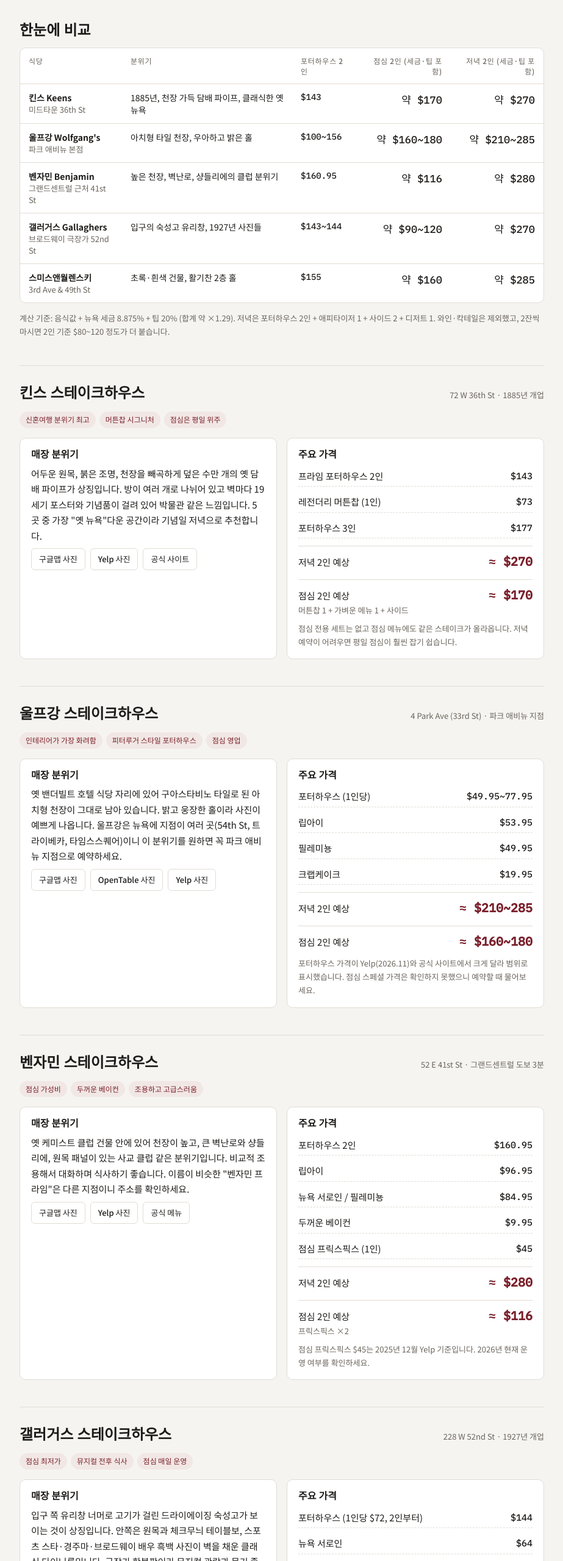
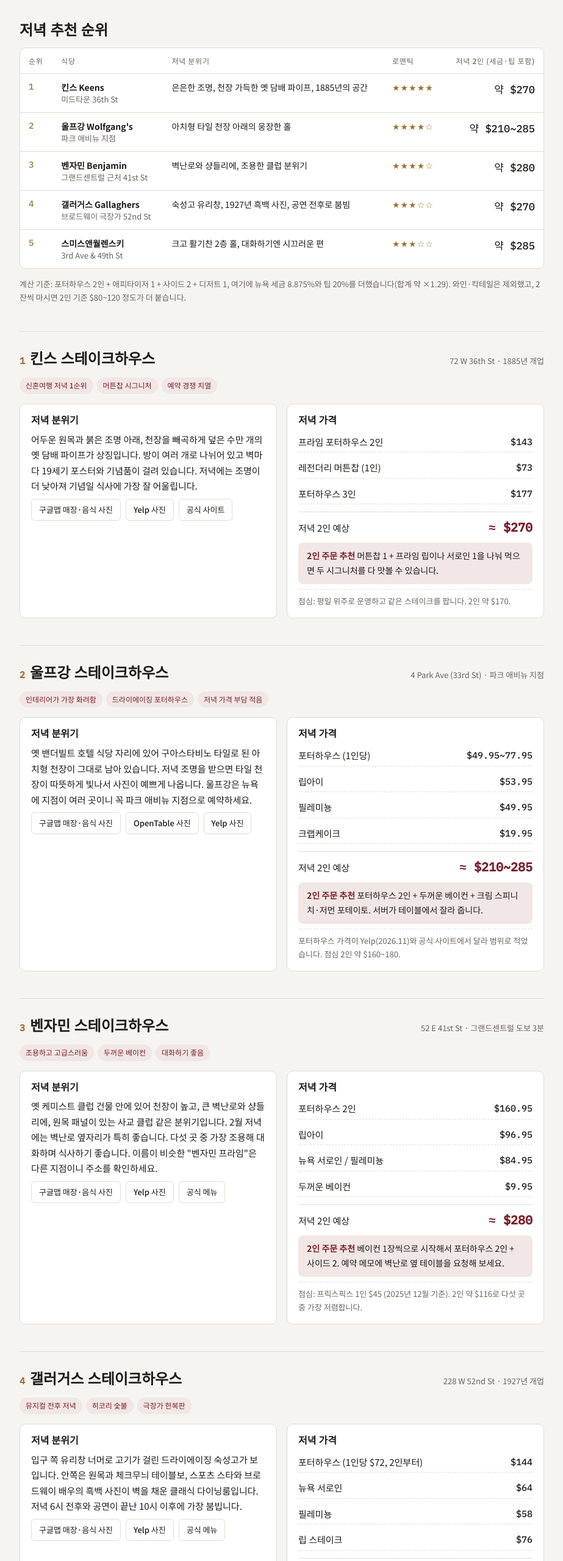
Before and after one commit to gyuri-choi-0819/Claude, a plain HTML site: page nyc-steakhouse-report.html in a window 1280 px wide. Shown: the part 220-2780 px from the top of the page at 61% size, without its empty margins (178-1101 px from the left). Drawn offline with Linux system fonts and the light colour scheme.

Commit message:
Rework steakhouse report around dinner recommendations
Co-Authored-By: Claude Opus 5.5 <noreply@anthropic.com>
Claude-Session: https://claude.ai/code/session_0159Z8pVGAciiScttp7QUWN1

```diff
--- a/nyc-steakhouse-report.html
+++ b/nyc-steakhouse-report.html
@@ -2,7 +2,7 @@
 <meta name="claude:viewport-fit-sides" content="cover">
 <link rel="stylesheet" href="https://fonts.googleapis.com/css2?family=Noto+Serif+KR:wght@600;800&family=Noto+Sans+KR:wght@400;500;700&family=IBM+Plex+Mono:wght@500&display=swap">
 <style>
-/* Layout: single reading column; summary table first, then one section per restaurant, picks at the end */
+/* Layout: single reading column; dinner ranking first, then one section per restaurant in recommended order, lunch as a footnote */
 :root{
   --bg:#f5f4f1; --surface:#ffffff; --fg:#1d1b19; --muted:#6b645c; --line:#e2ddd5;
   --accent:#7a1f2b; --brass:#9a7330; --chip:#f1e7e4;
@@ -29,204 +29,204 @@ a:focus-visible{outline:2px solid var(--accent);outline-offset:2px}
 .num{font-family:var(--mono);font-variant-numeric:tabular-nums}
 .note{font-size:13px;color:var(--muted)}
 .tablebox{overflow-x:auto;border:1px solid var(--line);border-radius:10px;background:var(--surface)}
-table{border-collapse:collapse;width:100%;min-width:640px;font-size:14px}
+table{border-collapse:collapse;width:100%;min-width:660px;font-size:14px}
 th,td{padding:12px 14px;text-align:left;border-bottom:1px solid var(--line);vertical-align:top}
 th{font-size:12px;letter-spacing:.06em;color:var(--muted);font-weight:500}
 tr:last-child td{border-bottom:0}
-td.r,th.r{text-align:right}
+td.r,th.r{text-align:right;white-space:nowrap}
 .big{font-size:17px;font-weight:500}
+.rank{font-family:var(--mono);color:var(--brass);font-weight:500}
+.stars{color:var(--brass);letter-spacing:1px;white-space:nowrap}
 section.r{display:flex;flex-direction:column;gap:16px;padding-top:28px;border-top:1px solid var(--line)}
 .head{display:flex;flex-wrap:wrap;justify-content:space-between;align-items:baseline;gap:8px 16px}
+.head h2 span{font-family:var(--mono);font-size:15px;color:var(--brass);margin-right:8px}
 .meta{font-size:13px;color:var(--muted)}
 .chips{display:flex;flex-wrap:wrap;gap:6px}
 .chip{background:var(--chip);color:var(--accent);font-size:12px;padding:3px 10px;border-radius:999px;font-weight:500}
 .grid{display:grid;grid-template-columns:1fr 1fr;gap:16px}
 @media (max-width:640px){.grid{grid-template-columns:1fr}}
 .box{background:var(--surface);border:1px solid var(--line);border-radius:10px;padding:16px 18px;display:flex;flex-direction:column;gap:8px;min-width:0}
-.box ul{margin:0;padding-left:18px}
-.box li{margin:2px 0}
 .price-row{display:flex;justify-content:space-between;gap:12px;border-bottom:1px dashed var(--line);padding-block:4px}
 .price-row:last-of-type{border-bottom:0}
 .total{display:flex;justify-content:space-between;align-items:baseline;gap:12px;margin-top:4px;padding-top:8px;border-top:1px solid var(--line)}
 .total b{font-family:var(--mono);font-size:20px;color:var(--accent)}
+.order{background:var(--chip);border-radius:8px;padding:10px 14px;font-size:14px}
+.order b{color:var(--accent)}
 .photos{display:flex;flex-wrap:wrap;gap:8px}
 .photos a{display:inline-block;text-decoration:none;font-size:13px;font-weight:500;border:1px solid var(--line);background:var(--surface);color:var(--fg);padding:6px 12px;border-radius:6px}
 .photos a:hover{border-color:var(--accent);color:var(--accent)}
-.picks{display:grid;grid-template-columns:repeat(auto-fit,minmax(220px,1fr));gap:16px}
-.pick{border-left:3px solid var(--brass);padding:4px 0 4px 14px;display:flex;flex-direction:column;gap:4px}
-.pick .k{font-size:12px;color:var(--brass);font-weight:700;letter-spacing:.06em}
+.lunch{font-size:13px;color:var(--muted);border-top:1px dashed var(--line);padding-top:8px}
+.tips{margin:0;padding-left:20px;display:flex;flex-direction:column;gap:6px;max-width:70ch}
 </style>
 
 <div class="wrap">
 
 <header>
-  <div class="eyebrow">Honeymoon · New York · 2인 기준</div>
-  <h1>뉴욕 스테이크하우스 5곳 비교</h1>
-  <p class="lede">벤자민, 갤러거스, 킨스, 스미스앤월렌스키, 울프강 5곳의 매장 분위기와 점심·저녁 예상 비용을 2인 기준으로 정리했습니다. 가격은 2025~2026년 공식 메뉴와 예약·주문 사이트에 올라온 값이고, 메뉴는 수시로 바뀌니 방문 전 공식 사이트에서 한 번 더 확인하세요.</p>
+  <div class="eyebrow">Honeymoon Dinner · New York · 2인 기준</div>
+  <h1>뉴욕 스테이크하우스 5곳, 저녁 추천 순위</h1>
+  <p class="lede">신혼여행 저녁 식사 기준으로 킨스, 울프강, 벤자민, 갤러거스, 스미스앤월렌스키를 분위기 순으로 정리했습니다. 가격은 2025~2026년 공식 메뉴와 예약·주문 사이트에 올라온 값이고, 식당마다 2인이 시킬 메뉴 조합과 세금·팁을 포함한 예상 금액을 적었습니다.</p>
 </header>
 
 <section style="display:flex;flex-direction:column;gap:14px">
-  <h2>한눈에 비교</h2>
+  <h2>저녁 추천 순위</h2>
   <div class="tablebox">
   <table>
-    <thead><tr><th>식당</th><th>분위기</th><th>포터하우스 2인</th><th class="r">점심 2인 (세금·팁 포함)</th><th class="r">저녁 2인 (세금·팁 포함)</th></tr></thead>
+    <thead><tr><th>순위</th><th>식당</th><th>저녁 분위기</th><th>로맨틱</th><th class="r">저녁 2인 (세금·팁 포함)</th></tr></thead>
     <tbody>
-      <tr><td><b>킨스 Keens</b><br><span class="note">미드타운 36th St</span></td><td>1885년, 천장 가득 담배 파이프, 클래식한 옛 뉴욕</td><td class="num">$143</td><td class="r num big">약 $170</td><td class="r num big">약 $270</td></tr>
-      <tr><td><b>울프강 Wolfgang's</b><br><span class="note">파크 애비뉴 본점</span></td><td>아치형 타일 천장, 우아하고 밝은 홀</td><td class="num">$100~156</td><td class="r num big">약 $160~180</td><td class="r num big">약 $210~285</td></tr>
-      <tr><td><b>벤자민 Benjamin</b><br><span class="note">그랜드센트럴 근처 41st St</span></td><td>높은 천장, 벽난로, 샹들리에의 클럽 분위기</td><td class="num">$160.95</td><td class="r num big">약 $116</td><td class="r num big">약 $280</td></tr>
-      <tr><td><b>갤러거스 Gallaghers</b><br><span class="note">브로드웨이 극장가 52nd St</span></td><td>입구의 숙성고 유리창, 1927년 사진들</td><td class="num">$143~144</td><td class="r num big">약 $90~120</td><td class="r num big">약 $270</td></tr>
-      <tr><td><b>스미스앤월렌스키</b><br><span class="note">3rd Ave & 49th St</span></td><td>초록·흰색 건물, 활기찬 2층 홀</td><td class="num">$155</td><td class="r num big">약 $160</td><td class="r num big">약 $285</td></tr>
+      <tr><td class="rank">1</td><td><b>킨스 Keens</b><br><span class="note">미드타운 36th St</span></td><td>은은한 조명, 천장 가득한 옛 담배 파이프, 1885년의 공간</td><td class="stars">★★★★★</td><td class="r num big">약 $270</td></tr>
+      <tr><td class="rank">2</td><td><b>울프강 Wolfgang's</b><br><span class="note">파크 애비뉴 지점</span></td><td>아치형 타일 천장 아래의 웅장한 홀</td><td class="stars">★★★★☆</td><td class="r num big">약 $210~285</td></tr>
+      <tr><td class="rank">3</td><td><b>벤자민 Benjamin</b><br><span class="note">그랜드센트럴 근처 41st St</span></td><td>벽난로와 샹들리에, 조용한 클럽 분위기</td><td class="stars">★★★★☆</td><td class="r num big">약 $280</td></tr>
+      <tr><td class="rank">4</td><td><b>갤러거스 Gallaghers</b><br><span class="note">브로드웨이 극장가 52nd St</span></td><td>숙성고 유리창, 1927년 흑백 사진, 공연 전후로 붐빔</td><td class="stars">★★★☆☆</td><td class="r num big">약 $270</td></tr>
+      <tr><td class="rank">5</td><td><b>스미스앤월렌스키</b><br><span class="note">3rd Ave & 49th St</span></td><td>크고 활기찬 2층 홀, 대화하기엔 시끄러운 편</td><td class="stars">★★★☆☆</td><td class="r num big">약 $285</td></tr>
     </tbody>
   </table>
   </div>
-  <p class="note">계산 기준: 음식값 + 뉴욕 세금 8.875% + 팁 20% (합계 약 ×1.29). 저녁은 포터하우스 2인 + 애피타이저 1 + 사이드 2 + 디저트 1. 와인·칵테일은 제외했고, 2잔씩 마시면 2인 기준 $80~120 정도가 더 붙습니다.</p>
+  <p class="note">계산 기준: 포터하우스 2인 + 애피타이저 1 + 사이드 2 + 디저트 1, 여기에 뉴욕 세금 8.875%와 팁 20%를 더했습니다(합계 약 ×1.29). 와인·칵테일은 제외했고, 2잔씩 마시면 2인 기준 $80~120 정도가 더 붙습니다.</p>
 </section>
 
 <!-- KEENS -->
 <section class="r">
-  <div class="head"><h2>킨스 스테이크하우스</h2><span class="meta">72 W 36th St · 1885년 개업</span></div>
-  <div class="chips"><span class="chip">신혼여행 분위기 최고</span><span class="chip">머튼찹 시그니처</span><span class="chip">점심은 평일 위주</span></div>
+  <div class="head"><h2><span>1</span>킨스 스테이크하우스</h2><span class="meta">72 W 36th St · 1885년 개업</span></div>
+  <div class="chips"><span class="chip">신혼여행 저녁 1순위</span><span class="chip">머튼찹 시그니처</span><span class="chip">예약 경쟁 치열</span></div>
   <div class="grid">
     <div class="box">
-      <h3>매장 분위기</h3>
-      <p>어두운 원목, 붉은 조명, 천장을 빼곡하게 덮은 수만 개의 옛 담배 파이프가 상징입니다. 방이 여러 개로 나뉘어 있고 벽마다 19세기 포스터와 기념품이 걸려 있어 박물관 같은 느낌입니다. 5곳 중 가장 "옛 뉴욕"다운 공간이라 기념일 저녁으로 추천합니다.</p>
+      <h3>저녁 분위기</h3>
+      <p>어두운 원목과 붉은 조명 아래, 천장을 빼곡하게 덮은 수만 개의 옛 담배 파이프가 상징입니다. 방이 여러 개로 나뉘어 있고 벽마다 19세기 포스터와 기념품이 걸려 있습니다. 저녁에는 조명이 더 낮아져 기념일 식사에 가장 잘 어울립니다.</p>
       <div class="photos">
-        <a href="https://www.google.com/maps/search/?api=1&query=Keens+Steakhouse+72+W+36th+St+New+York" target="_blank" rel="noopener">구글맵 사진</a>
+        <a href="https://www.google.com/maps/search/?api=1&query=Keens+Steakhouse+72+W+36th+St+New+York" target="_blank" rel="noopener">구글맵 매장·음식 사진</a>
         <a href="https://www.yelp.com/biz_photos/keens-steakhouse-new-york" target="_blank" rel="noopener">Yelp 사진</a>
         <a href="https://www.keens.com" target="_blank" rel="noopener">공식 사이트</a>
       </div>
     </div>
     <div class="box">
-      <h3>주요 가격</h3>
+      <h3>저녁 가격</h3>
       <div class="price-row"><span>프라임 포터하우스 2인</span><span class="num">$143</span></div>
       <div class="price-row"><span>레전더리 머튼찹 (1인)</span><span class="num">$73</span></div>
       <div class="price-row"><span>포터하우스 3인</span><span class="num">$177</span></div>
       <div class="total"><span>저녁 2인 예상</span><b>≈ $270</b></div>
-      <div class="total"><span>점심 2인 예상<br><span class="note">머튼찹 1 + 가벼운 메뉴 1 + 사이드</span></span><b>≈ $170</b></div>
-      <p class="note">점심 전용 세트는 없고 점심 메뉴에도 같은 스테이크가 올라옵니다. 저녁 예약이 어려우면 평일 점심이 훨씬 잡기 쉽습니다.</p>
+      <div class="order"><b>2인 주문 추천</b> 머튼찹 1 + 프라임 립이나 서로인 1을 나눠 먹으면 두 시그니처를 다 맛볼 수 있습니다.</div>
+      <p class="lunch">점심: 평일 위주로 운영하고 같은 스테이크를 팝니다. 2인 약 $170.</p>
     </div>
   </div>
 </section>
 
 <!-- WOLFGANG -->
 <section class="r">
-  <div class="head"><h2>울프강 스테이크하우스</h2><span class="meta">4 Park Ave (33rd St) · 파크 애비뉴 지점</span></div>
-  <div class="chips"><span class="chip">인테리어가 가장 화려함</span><span class="chip">피터루거 스타일 포터하우스</span><span class="chip">점심 영업</span></div>
+  <div class="head"><h2><span>2</span>울프강 스테이크하우스</h2><span class="meta">4 Park Ave (33rd St) · 파크 애비뉴 지점</span></div>
+  <div class="chips"><span class="chip">인테리어가 가장 화려함</span><span class="chip">드라이에이징 포터하우스</span><span class="chip">저녁 가격 부담 적음</span></div>
   <div class="grid">
     <div class="box">
-      <h3>매장 분위기</h3>
-      <p>옛 밴더빌트 호텔 식당 자리에 있어 구아스타비노 타일로 된 아치형 천장이 그대로 남아 있습니다. 밝고 웅장한 홀이라 사진이 예쁘게 나옵니다. 울프강은 뉴욕에 지점이 여러 곳(54th St, 트라이베카, 타임스스퀘어)이니 이 분위기를 원하면 꼭 파크 애비뉴 지점으로 예약하세요.</p>
+      <h3>저녁 분위기</h3>
+      <p>옛 밴더빌트 호텔 식당 자리에 있어 구아스타비노 타일로 된 아치형 천장이 그대로 남아 있습니다. 저녁 조명을 받으면 타일 천장이 따뜻하게 빛나서 사진이 예쁘게 나옵니다. 울프강은 뉴욕에 지점이 여러 곳이니 꼭 파크 애비뉴 지점으로 예약하세요.</p>
       <div class="photos">
-        <a href="https://www.google.com/maps/search/?api=1&query=Wolfgang's+Steakhouse+4+Park+Ave+New+York" target="_blank" rel="noopener">구글맵 사진</a>
+        <a href="https://www.google.com/maps/search/?api=1&query=Wolfgang's+Steakhouse+4+Park+Ave+New+York" target="_blank" rel="noopener">구글맵 매장·음식 사진</a>
         <a href="https://www.opentable.com/wolfgangs-steak-house-park-avenue/photos" target="_blank" rel="noopener">OpenTable 사진</a>
         <a href="https://www.yelp.com/biz_photos/wolfgangs-steakhouse-new-york-4" target="_blank" rel="noopener">Yelp 사진</a>
       </div>
     </div>
     <div class="box">
-      <h3>주요 가격</h3>
+      <h3>저녁 가격</h3>
       <div class="price-row"><span>포터하우스 (1인당)</span><span class="num">$49.95~77.95</span></div>
       <div class="price-row"><span>립아이</span><span class="num">$53.95</span></div>
       <div class="price-row"><span>필레미뇽</span><span class="num">$49.95</span></div>
       <div class="price-row"><span>크랩케이크</span><span class="num">$19.95</span></div>
       <div class="total"><span>저녁 2인 예상</span><b>≈ $210~285</b></div>
-      <div class="total"><span>점심 2인 예상</span><b>≈ $160~180</b></div>
-      <p class="note">포터하우스 가격이 Yelp(2026.11)와 공식 사이트에서 크게 달라 범위로 표시했습니다. 점심 스페셜 가격은 확인하지 못했으니 예약할 때 물어보세요.</p>
+      <div class="order"><b>2인 주문 추천</b> 포터하우스 2인 + 두꺼운 베이컨 + 크림 스피니치·저먼 포테이토. 서버가 테이블에서 잘라 줍니다.</div>
+      <p class="lunch">포터하우스 가격이 Yelp(2026.11)와 공식 사이트에서 달라 범위로 적었습니다. 점심 2인 약 $160~180.</p>
     </div>
   </div>
 </section>
 
 <!-- BENJAMIN -->
 <section class="r">
-  <div class="head"><h2>벤자민 스테이크하우스</h2><span class="meta">52 E 41st St · 그랜드센트럴 도보 3분</span></div>
-  <div class="chips"><span class="chip">점심 가성비</span><span class="chip">두꺼운 베이컨</span><span class="chip">조용하고 고급스러움</span></div>
+  <div class="head"><h2><span>3</span>벤자민 스테이크하우스</h2><span class="meta">52 E 41st St · 그랜드센트럴 도보 3분</span></div>
+  <div class="chips"><span class="chip">조용하고 고급스러움</span><span class="chip">두꺼운 베이컨</span><span class="chip">대화하기 좋음</span></div>
   <div class="grid">
     <div class="box">
-      <h3>매장 분위기</h3>
-      <p>옛 케미스트 클럽 건물 안에 있어 천장이 높고, 큰 벽난로와 샹들리에, 원목 패널이 있는 사교 클럽 같은 분위기입니다. 비교적 조용해서 대화하며 식사하기 좋습니다. 이름이 비슷한 "벤자민 프라임"은 다른 지점이니 주소를 확인하세요.</p>
+      <h3>저녁 분위기</h3>
+      <p>옛 케미스트 클럽 건물 안에 있어 천장이 높고, 큰 벽난로와 샹들리에, 원목 패널이 있는 사교 클럽 같은 분위기입니다. 2월 저녁에는 벽난로 옆자리가 특히 좋습니다. 다섯 곳 중 가장 조용해 대화하며 식사하기 좋습니다. 이름이 비슷한 "벤자민 프라임"은 다른 지점이니 주소를 확인하세요.</p>
       <div class="photos">
-        <a href="https://www.google.com/maps/search/?api=1&query=Benjamin+Steakhouse+52+E+41st+St+New+York" target="_blank" rel="noopener">구글맵 사진</a>
+        <a href="https://www.google.com/maps/search/?api=1&query=Benjamin+Steakhouse+52+E+41st+St+New+York" target="_blank" rel="noopener">구글맵 매장·음식 사진</a>
         <a href="https://www.yelp.com/biz_photos/benjamin-steakhouse-new-york-4" target="_blank" rel="noopener">Yelp 사진</a>
         <a href="https://benjaminsteakhouse.com/nyc/our-menus" target="_blank" rel="noopener">공식 메뉴</a>
       </div>
     </div>
     <div class="box">
-      <h3>주요 가격</h3>
+      <h3>저녁 가격</h3>
       <div class="price-row"><span>포터하우스 2인</span><span class="num">$160.95</span></div>
       <div class="price-row"><span>립아이</span><span class="num">$96.95</span></div>
       <div class="price-row"><span>뉴욕 서로인 / 필레미뇽</span><span class="num">$84.95</span></div>
       <div class="price-row"><span>두꺼운 베이컨</span><span class="num">$9.95</span></div>
-      <div class="price-row"><span>점심 프릭스픽스 (1인)</span><span class="num">$45</span></div>
       <div class="total"><span>저녁 2인 예상</span><b>≈ $280</b></div>
-      <div class="total"><span>점심 2인 예상<br><span class="note">프릭스픽스 ×2</span></span><b>≈ $116</b></div>
-      <p class="note">점심 프릭스픽스 $45는 2025년 12월 Yelp 기준입니다. 2026년 현재 운영 여부를 확인하세요.</p>
+      <div class="order"><b>2인 주문 추천</b> 베이컨 1장씩으로 시작해서 포터하우스 2인 + 사이드 2. 예약 메모에 벽난로 옆 테이블을 요청해 보세요.</div>
+      <p class="lunch">점심: 프릭스픽스 1인 $45 (2025년 12월 기준). 2인 약 $116로 다섯 곳 중 가장 저렴합니다.</p>
     </div>
   </div>
 </section>
 
 <!-- GALLAGHERS -->
 <section class="r">
-  <div class="head"><h2>갤러거스 스테이크하우스</h2><span class="meta">228 W 52nd St · 1927년 개업</span></div>
-  <div class="chips"><span class="chip">점심 최저가</span><span class="chip">뮤지컬 전후 식사</span><span class="chip">점심 매일 운영</span></div>
+  <div class="head"><h2><span>4</span>갤러거스 스테이크하우스</h2><span class="meta">228 W 52nd St · 1927년 개업</span></div>
+  <div class="chips"><span class="chip">뮤지컬 전후 저녁</span><span class="chip">히코리 숯불</span><span class="chip">극장가 한복판</span></div>
   <div class="grid">
     <div class="box">
-      <h3>매장 분위기</h3>
-      <p>입구 쪽 유리창 너머로 고기가 걸린 드라이에이징 숙성고가 보이는 것이 상징입니다. 안쪽은 원목과 체크무늬 테이블보, 스포츠 스타·경주마·브로드웨이 배우 흑백 사진이 벽을 채운 클래식 다이닝룸입니다. 극장가 한복판이라 뮤지컬 관람과 묶기 좋습니다.</p>
+      <h3>저녁 분위기</h3>
+      <p>입구 쪽 유리창 너머로 고기가 걸린 드라이에이징 숙성고가 보입니다. 안쪽은 원목과 체크무늬 테이블보, 스포츠 스타와 브로드웨이 배우의 흑백 사진이 벽을 채운 클래식 다이닝룸입니다. 저녁 6시 전후와 공연이 끝난 10시 이후에 가장 붐빕니다.</p>
       <div class="photos">
-        <a href="https://www.google.com/maps/search/?api=1&query=Gallaghers+Steakhouse+228+W+52nd+St+New+York" target="_blank" rel="noopener">구글맵 사진</a>
+        <a href="https://www.google.com/maps/search/?api=1&query=Gallaghers+Steakhouse+228+W+52nd+St+New+York" target="_blank" rel="noopener">구글맵 매장·음식 사진</a>
         <a href="https://www.yelp.com/biz_photos/gallaghers-steakhouse-new-york" target="_blank" rel="noopener">Yelp 사진</a>
         <a href="https://www.gallaghersnysteakhouse.com/menus-new-york" target="_blank" rel="noopener">공식 메뉴</a>
       </div>
     </div>
     <div class="box">
-      <h3>주요 가격</h3>
+      <h3>저녁 가격</h3>
       <div class="price-row"><span>포터하우스 (1인당 $72, 2인부터)</span><span class="num">$144</span></div>
       <div class="price-row"><span>뉴욕 서로인</span><span class="num">$64</span></div>
       <div class="price-row"><span>필레미뇽</span><span class="num">$58</span></div>
       <div class="price-row"><span>립 스테이크</span><span class="num">$76</span></div>
-      <div class="price-row"><span>점심 3코스 프릭스픽스 (1인)</span><span class="num">$34~</span></div>
       <div class="total"><span>저녁 2인 예상</span><b>≈ $270</b></div>
-      <div class="total"><span>점심 2인 예상<br><span class="note">프릭스픽스 ×2</span></span><b>≈ $90~120</b></div>
-      <p class="note">점심은 매일 11:45~16:00이고 저녁 메뉴도 주문할 수 있습니다. 프릭스픽스 $34는 리뷰 기준이라 지금은 더 올랐을 수 있습니다.</p>
+      <div class="order"><b>2인 주문 추천</b> 공연 전이라면 5시 예약으로 포터하우스 2인 + 사이드 1만 시키고 디저트는 생략하면 1시간 반 안에 끝납니다.</div>
+      <p class="lunch">점심: 매일 11:45~16:00, 3코스 프릭스픽스 1인 $34부터. 2인 약 $90~120.</p>
     </div>
   </div>
 </section>
 
 <!-- SMITH & WOLLENSKY -->
 <section class="r">
-  <div class="head"><h2>스미스앤월렌스키</h2><span class="meta">797 3rd Ave (49th St) · 1977년 개업</span></div>
-  <div class="chips"><span class="chip">영화 속 그 장소</span><span class="chip">활기찬 분위기</span><span class="chip">점심 평일만</span></div>
+  <div class="head"><h2><span>5</span>스미스앤월렌스키</h2><span class="meta">797 3rd Ave (49th St) · 1977년 개업</span></div>
+  <div class="chips"><span class="chip">영화 속 그 장소</span><span class="chip">활기찬 분위기</span><span class="chip">코코넛 케이크</span></div>
   <div class="grid">
     <div class="box">
-      <h3>매장 분위기</h3>
-      <p>초록색과 흰색으로 칠한 독립 건물이 랜드마크이고, 영화 〈악마는 프라다를 입는다〉에도 나옵니다. 2층 규모의 큰 홀은 원목과 놋쇠 장식으로 클래식하지만 사람이 많아 꽤 시끄럽고 활기찹니다. 1층의 캐주얼한 월렌스키스 그릴은 좀 더 가볍게 먹기 좋습니다.</p>
+      <h3>저녁 분위기</h3>
+      <p>초록색과 흰색으로 칠한 독립 건물이 랜드마크이고, 영화 〈악마는 프라다를 입는다〉에도 나옵니다. 2층 규모의 큰 홀은 원목과 놋쇠 장식으로 클래식하지만, 저녁에는 비즈니스 손님이 많아 꽤 시끄럽습니다. 조용한 자리를 원하면 2층을 요청하세요.</p>
       <div class="photos">
-        <a href="https://www.google.com/maps/search/?api=1&query=Smith+%26+Wollensky+797+3rd+Ave+New+York" target="_blank" rel="noopener">구글맵 사진</a>
+        <a href="https://www.google.com/maps/search/?api=1&query=Smith+%26+Wollensky+797+3rd+Ave+New+York" target="_blank" rel="noopener">구글맵 매장·음식 사진</a>
         <a href="https://www.opentable.com/r/smith-and-wollensky-new-york" target="_blank" rel="noopener">OpenTable 사진</a>
         <a href="https://www.smithandwollenskynyc.com/menu/" target="_blank" rel="noopener">공식 메뉴</a>
       </div>
     </div>
     <div class="box">
-      <h3>주요 가격</h3>
+      <h3>저녁 가격</h3>
       <div class="price-row"><span>포터하우스 2인</span><span class="num">$155</span></div>
       <div class="price-row"><span>뉴욕 컷 서로인</span><span class="num">$64 / $72</span></div>
       <div class="price-row"><span>본인 립 스테이크</span><span class="num">$82</span></div>
-      <div class="price-row"><span>메인 랍스터 롤 (점심)</span><span class="num">$44</span></div>
       <div class="price-row"><span>프릭스픽스 코스 (1인)</span><span class="num">$95</span></div>
       <div class="total"><span>저녁 2인 예상</span><b>≈ $285</b></div>
-      <div class="total"><span>점심 2인 예상<br><span class="note">서로인 1 + 랍스터 롤 1 + 사이드</span></span><b>≈ $160</b></div>
-      <p class="note">점심은 월~금 11:45~14:00. 레스토랑 위크(1~2월, 7~8월)에는 점심 코스가 $60 정도로 내려갑니다.</p>
+      <div class="order"><b>2인 주문 추천</b> 케이준 립 스테이크나 포터하우스 2인 + 사이드 2, 마무리는 유명한 코코넛 케이크 하나를 나눠 드세요.</div>
+      <p class="lunch">점심: 월~금 11:45~14:00. 2인 약 $160.</p>
     </div>
   </div>
 </section>
 
-<section style="display:flex;flex-direction:column;gap:16px;padding-top:28px;border-top:1px solid var(--line)">
-  <h2>신혼여행 추천 조합</h2>
-  <div class="picks">
-    <div class="pick"><span class="k">기념 저녁</span><b>킨스</b><p class="note">가장 분위기 있는 공간. 머튼찹과 포터하우스를 나눠 먹는 것을 추천합니다.</p></div>
-    <div class="pick"><span class="k">사진 맛집</span><b>울프강 파크 애비뉴</b><p class="note">아치형 타일 천장 아래에서의 식사. 점심으로 가도 분위기가 충분합니다.</p></div>
-    <div class="pick"><span class="k">가성비 점심</span><b>벤자민 또는 갤러거스</b><p class="note">점심 코스로 2인 $100 안팎. 갤러거스는 뮤지컬 전 식사로 동선이 좋습니다.</p></div>
-  </div>
-  <p class="note">예약은 OpenTable이나 Resy에서 2~4주 전에 하는 것이 안전합니다. 예약 메모에 "honeymoon"이라고 적으면 디저트에 축하 문구를 올려주는 곳이 많습니다. 드레스코드는 다섯 곳 모두 비즈니스 캐주얼이면 충분합니다.</p>
+<section style="display:flex;flex-direction:column;gap:14px;padding-top:28px;border-top:1px solid var(--line)">
+  <h2>저녁 예약 팁</h2>
+  <ol class="tips">
+    <li>예약은 OpenTable이나 Resy에서 2~4주 전에 하세요. 킨스는 금·토 저녁이 특히 빨리 찹니다.</li>
+    <li>예약 메모에 "honeymoon"이라고 적으면 디저트에 축하 문구를 올려주는 곳이 많습니다.</li>
+    <li>저녁 7~8시가 가장 붐빕니다. 6시나 9시 이후로 잡으면 자리도 좋고 서비스도 여유롭습니다.</li>
+    <li>드레스코드는 다섯 곳 모두 비즈니스 캐주얼이면 충분합니다. 2월이라 코트를 맡기는 곳이 있으니 코트 체크 팁 $2~3을 준비하세요.</li>
+  </ol>
+  <p class="note">매장과 음식 사진은 각 식당의 "구글맵 매장·음식 사진" 버튼을 누르면 실제 방문자 사진을 바로 볼 수 있습니다. 메뉴와 가격은 수시로 바뀌니 방문 전 공식 사이트에서 한 번 더 확인하세요.</p>
 </section>
 
 </div>
```
